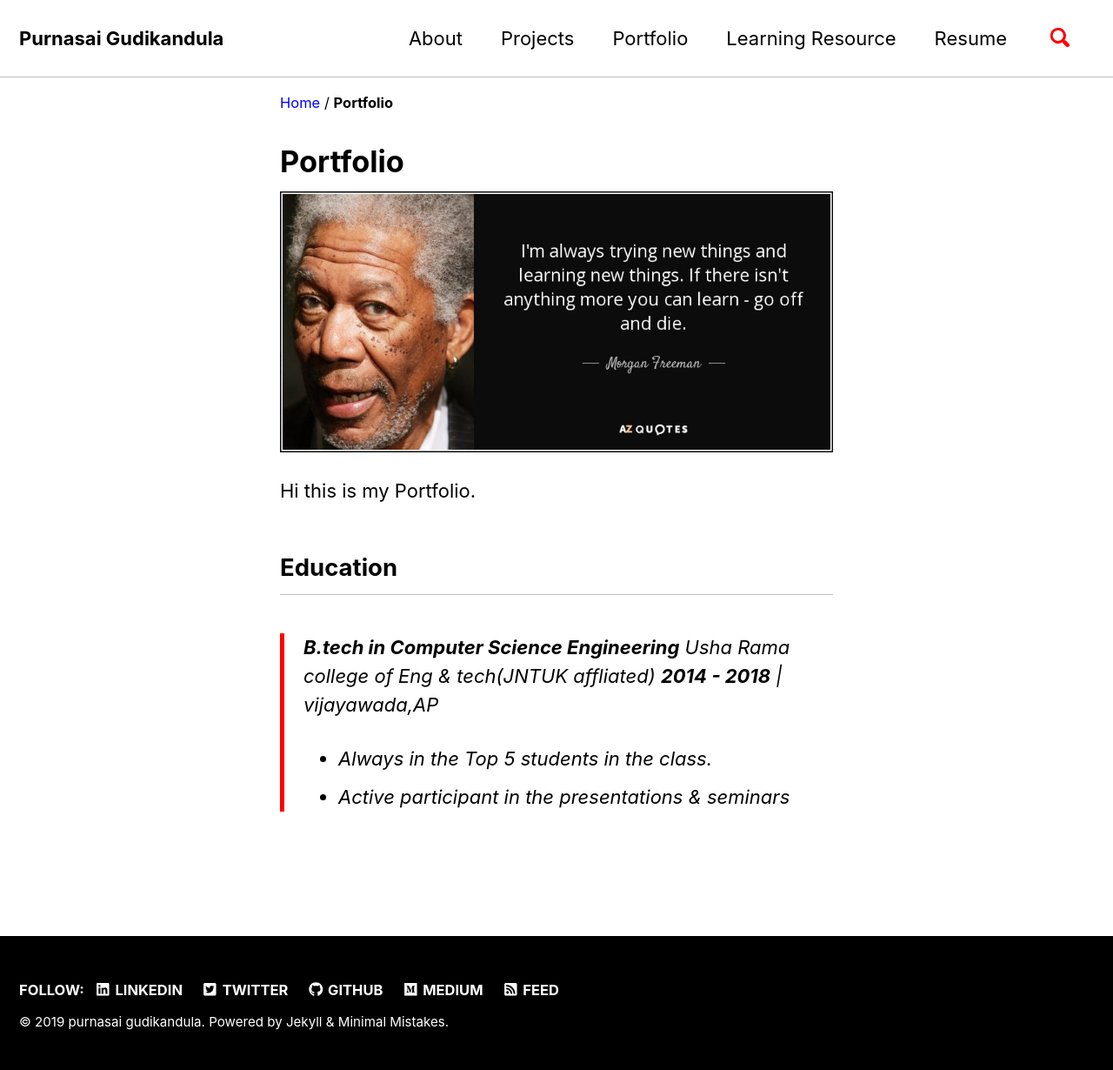
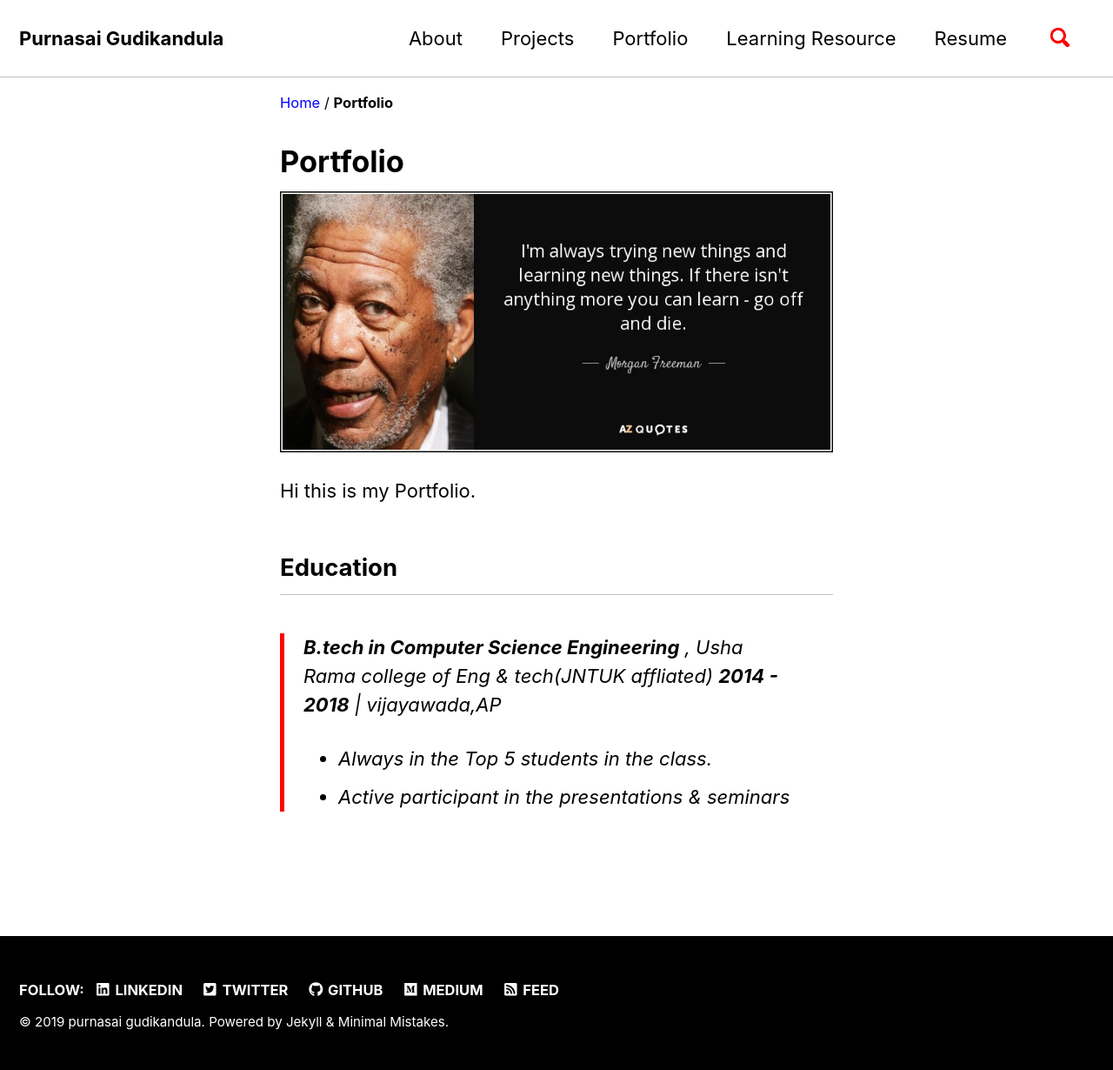
Before and after one commit to purnasai/purnasai.github.io, a Jekyll site: the page built from portfolio/index.md, in a window 1280 px wide. Shown: the whole page at 87% size. Built offline with Jekyll 4.4.1, drawn with Linux system fonts in a browser that asks for light colours; cached includes are drawn as plain includes.

```diff
--- a/portfolio/index.md
+++ b/portfolio/index.md
@@ -12,8 +12,8 @@ Hi this is my Portfolio.
 
 ## Education
 
-> **B.tech in Computer Science Engineering**
->Usha Rama college of Eng & tech(JNTUK affliated)
->**2014 - 2018** | vijayawada,AP
+> **B.tech in Computer Science Engineering** ,
+> Usha Rama college of Eng & tech(JNTUK affliated)
+> **2014 - 2018** | vijayawada,AP
    - Always in the Top 5 students in the class.
    - Active participant in the presentations & seminars
```
